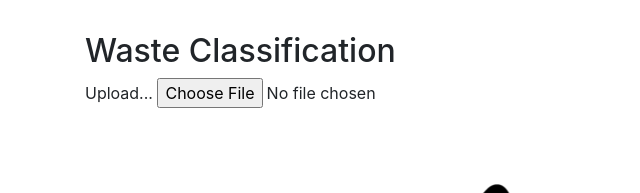
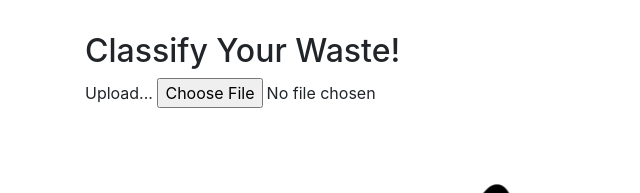
Before and after one commit to threeicecube/Waste-Classifier, a Flask app: page / in a window 1280 px wide. Shown: the part 56-249 px from the top of the page, without its empty margins (0-640 px from the left). Run offline with Flask 2, Linux system fonts and the light colour scheme; parts of the project's set-up code (start-up, migrations or seed data) failed here and were passed over; some libraries are stand-ins or nearby versions.

Commit message:
Update index.html

```diff
--- a/templates/index.html
+++ b/templates/index.html
@@ -1,6 +1,6 @@
 {% extends "base.html" %} {% block content %}
 <div class="upload-text">
-    <h2>Waste Classification</h2>
+    <h2>Classify Your Waste!</h2>
 </div>
 
 <div id=uinf>
```
